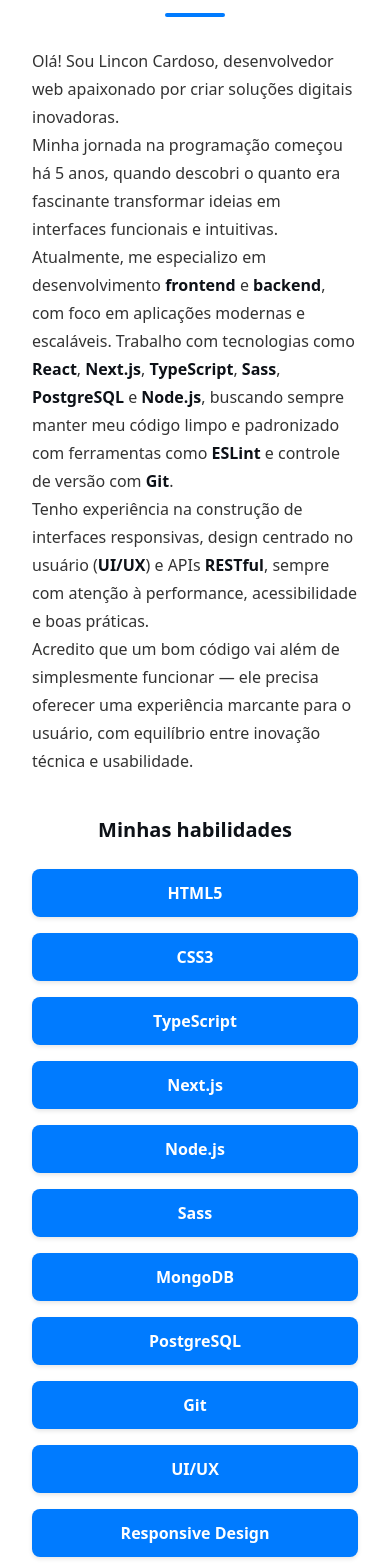
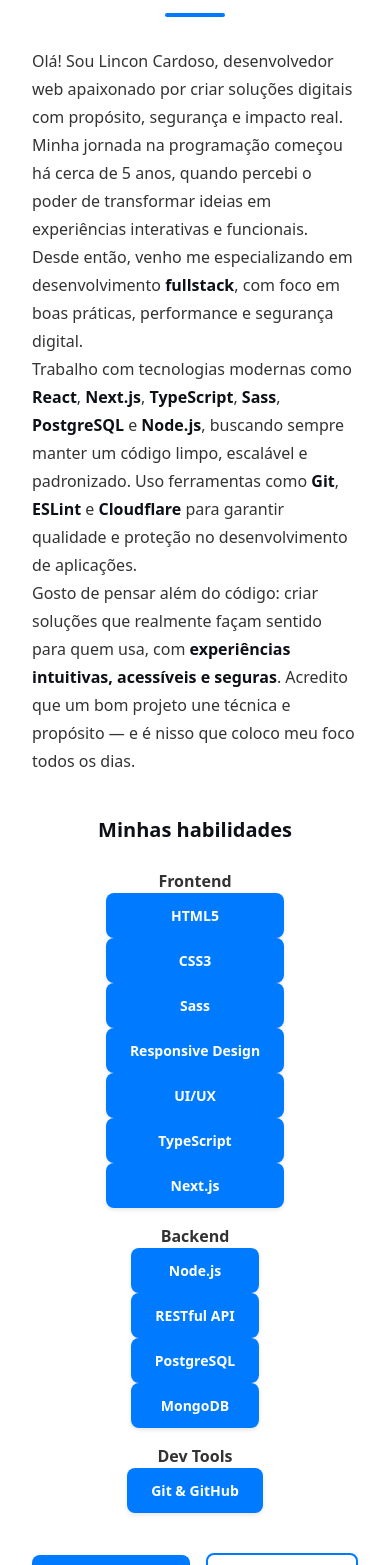
Before and after one commit to lincon-cardoso/meu-portifolio, a Next.js app: page /sobre in a window 390 px wide. Shown: the part 208-1773 px from the top of the page. Built offline with nearby package versions, Linux system fonts and the light colour scheme.

Commit message:
feat: atualiza descrição e estrutura da seção "Sobre Mim" e ajusta grid de habilidades para responsividade

```diff
--- a/src/app/sobre/page.tsx
+++ b/src/app/sobre/page.tsx
@@ -24,37 +24,49 @@ export default function SobrePage() {
               {/* Texto descritivo */}
               <div className="sobre-mim-text">
                 <p className="sobre-mim-description">
-                  Olá! Sou Lincon Cardoso, desenvolvedor web apaixonado por criar soluções digitais inovadoras.
+                  Olá! Sou Lincon Cardoso, desenvolvedor web apaixonado por criar soluções digitais com propósito, segurança e impacto real.
                 </p>
                 <p className="sobre-mim-description">
-                  Minha jornada na programação começou há 5 anos, quando descobri o quanto era fascinante transformar ideias em interfaces funcionais e intuitivas.
+                  Minha jornada na programação começou há cerca de 5 anos, quando percebi o poder de transformar ideias em experiências interativas e funcionais. Desde então, venho me especializando em desenvolvimento <strong>fullstack</strong>, com foco em boas práticas, performance e segurança digital.
                 </p>
                 <p className="sobre-mim-description">
-                  Atualmente, me especializo em desenvolvimento <strong>frontend</strong> e <strong>backend</strong>, com foco em aplicações modernas e escaláveis. Trabalho com tecnologias como <strong>React</strong>, <strong>Next.js</strong>, <strong>TypeScript</strong>, <strong>Sass</strong>, <strong>PostgreSQL</strong> e <strong>Node.js</strong>, buscando sempre manter meu código limpo e padronizado com ferramentas como <strong>ESLint</strong> e controle de versão com <strong>Git</strong>.
+                  Trabalho com tecnologias modernas como <strong>React</strong>, <strong>Next.js</strong>, <strong>TypeScript</strong>, <strong>Sass</strong>, <strong>PostgreSQL</strong> e <strong>Node.js</strong>, buscando sempre manter um código limpo, escalável e padronizado. Uso ferramentas como <strong>Git</strong>, <strong>ESLint</strong> e <strong>Cloudflare</strong> para garantir qualidade e proteção no desenvolvimento de aplicações.
                 </p>
                 <p className="sobre-mim-description">
-                  Tenho experiência na construção de interfaces responsivas, design centrado no usuário (<strong>UI/UX</strong>) e APIs <strong>RESTful</strong>, sempre com atenção à performance, acessibilidade e boas práticas.
+                  Gosto de pensar além do código: criar soluções que realmente façam sentido para quem usa, com <strong>experiências intuitivas, acessíveis e seguras</strong>. Acredito que um bom projeto une técnica e propósito — e é nisso que coloco meu foco todos os dias.
                 </p>
-                <p className="sobre-mim-description">
-                  Acredito que um bom código vai além de simplesmente funcionar — ele precisa oferecer uma experiência marcante para o usuário, com equilíbrio entre inovação técnica e usabilidade.
-                </p>
+
 
                 {/* Seção de habilidades */}
                 <div className="skills-container">
                   <h3>Minhas habilidades</h3>
                   <div className="skills-grid">
+                    {/* Frontend */}
+                    <div className="skills-column">
+                      <h4>Frontend</h4>
                       <div className="skill-item">HTML5</div>
                       <div className="skill-item">CSS3</div>
+                      <div className="skill-item">Sass</div>
+                      <div className="skill-item">Responsive Design</div>
+                      <div className="skill-item">UI/UX</div>
                       <div className="skill-item">TypeScript</div>
                       <div className="skill-item">Next.js</div>
+                    </div>
+
+                    {/* Backend */}
+                    <div className="skills-column">
+                      <h4>Backend</h4>
                       <div className="skill-item">Node.js</div>
-                    <div className="skill-item">Sass</div>
+                      <div className="skill-item">RESTful API</div>
+                      <div className="skill-item">PostgreSQL</div>
                       <div className="skill-item">MongoDB</div>
-                    <div className="skill-item">PostgreSQL</div>
-                    <div className="skill-item">Git</div>
-                    <div className="skill-item">UI/UX</div>
-                    <div className="skill-item">Responsive Design</div>
-                    <div className="skill-item">RESTful API</div>
+                    </div>
+
+                    {/* Dev Tools */}
+                    <div className="skills-column">
+                      <h4>Dev Tools</h4>
+                      <div className="skill-item">Git & GitHub</div>
+                    </div>
                   </div>
                 </div>
 
@@ -68,6 +80,7 @@ export default function SobrePage() {
                   </a>
                 </div>
               </div>
+
             </div>
           </div>
         </section>
--- a/src/style/utilities/classes-utilitarias.scss
+++ b/src/style/utilities/classes-utilitarias.scss
@@ -26,10 +26,10 @@
   color: var(--color-dark);
 }
 
-/* Grid de habilidades em colunas */
+/* Grid de habilidades em 3 colunas */
 .skills-grid {
   display: grid;
-  grid-template-columns: repeat(auto-fit, minmax(280px, 1fr));
+  grid-template-columns: repeat(3, 1fr); /* Define exatamente 3 colunas */
   gap: var(--spacing-4);
   max-width: 800px;
   margin: 0 auto;
--- a/src/style/utilities/media-queries.scss
+++ b/src/style/utilities/media-queries.scss
@@ -256,6 +256,9 @@
       }
     }
   }
+  .skills-grid {
+    grid-template-columns: repeat(2, 1fr); /* 2 colunas em telas menores */
+  }
 }
 
 /* =======================================================================
@@ -427,4 +430,17 @@
     text-align: center;
     line-height: 1.6;
   }
+  .skills-grid {
+    grid-template-columns: 1fr; /* 1 coluna em telas muito pequenas */
+    gap: var(--spacing-4);
+    text-align: center;
+    .skill-item {
+      width: 100%; /* Garante que todos os itens ocupem a mesma largura */
+      height: auto; /* Ajusta a altura automaticamente */
+      text-align: center;
+      padding: var(--spacing-3) var(--spacing-6);
+      box-sizing: border-box; /* Inclui padding e borda no cálculo do tamanho */
+      font-size: var(--font-size-sm); /* Tamanho da fonte menor */
+    }
+  }
 }
```
Lines whose indentation alone changed are shown as unchanged.
